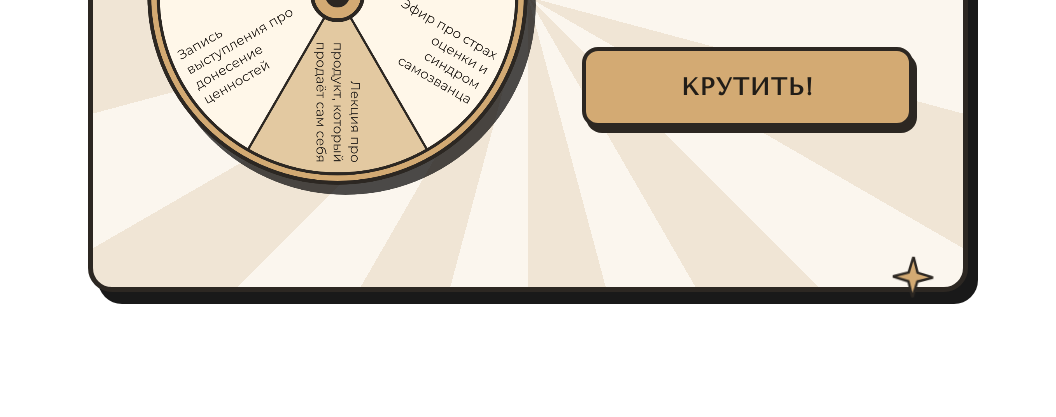
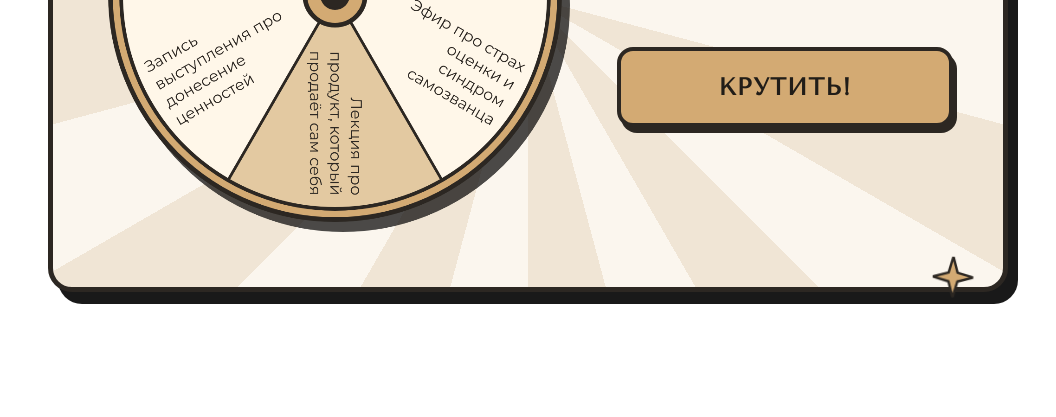
Before and after one commit to widgets0/widgets0, a plain HTML site: page gallery/клиенты/проект-001-свечи/lera-candles-wheel-static.html in a window 1280 px wide. Shown: the part 423-840 px from the top of the page, without its empty margins (112-1168 px from the left). Drawn offline with nearby package versions, Linux system fonts and the light colour scheme.

Commit message:
Make Lera wheel more prominent

```diff
--- a/gallery/клиенты/проект-001-свечи/lera-candles-wheel-static.html
+++ b/gallery/клиенты/проект-001-свечи/lera-candles-wheel-static.html
@@ -639,7 +639,7 @@ body {
     }
 
     .clientWidget001-root .candle-wof-wrapper {
-        max-width: 880px;
+        max-width: 960px;
         padding: 50px 50px;
     }
 
@@ -650,7 +650,7 @@ body {
     }
 
     .clientWidget001-root .wof-content-wrapper {
-        width: 46%;
+        width: 42%;
         position: relative;
         z-index: 10;
         box-sizing: border-box;
@@ -661,7 +661,7 @@ body {
     }
 
     .clientWidget001-root .wof-wheel-wrapper {
-        width: 54%;
+        width: 58%;
         z-index: 5;
     }
 
```
Also changed, not shown: clients/lera-dnevnik-svechnika/loader.js (+1 -1 lines).
